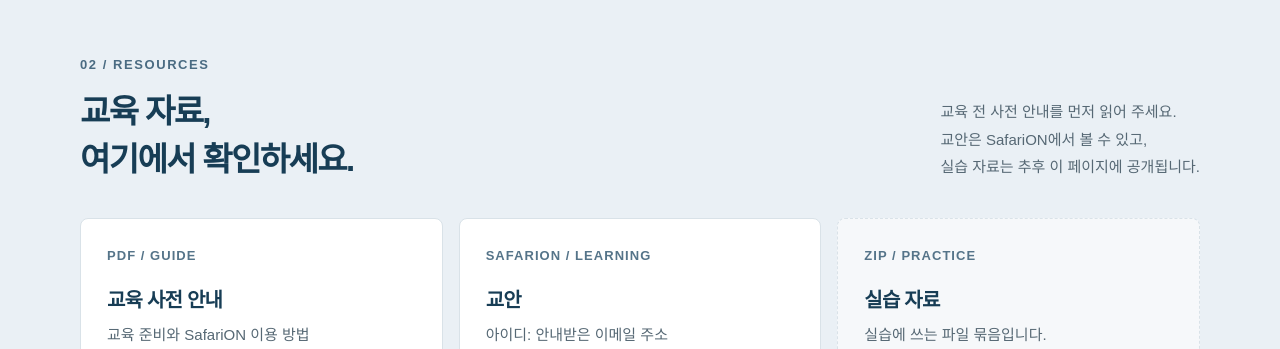
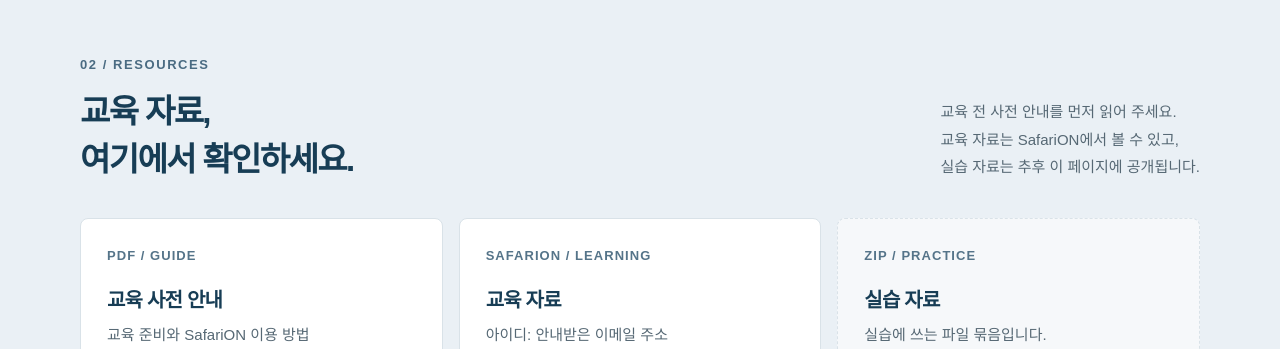
Before and after one commit to ax-helloworldlabs/mainbiz-gasan-claude, a plain HTML site: page index.html in a window 1280 px wide. Shown: the part 1980-2329 px from the top of the page. Drawn offline with Linux system fonts and the light colour scheme; a web font is replaced by a local one.

Commit message:
자료 카드 명칭 '교안' → '교육 자료'
Co-Authored-By: Claude Opus 5.5 <noreply@anthropic.com>

```diff
--- a/index.html
+++ b/index.html
@@ -108,11 +108,11 @@
   <div class="wrap section">
     <div class="section-heading">
       <div><p class="eyebrow">02 / RESOURCES</p><h2>교육 자료, <br>여기에서 확인하세요.</h2></div>
-      <p><span class="ln">교육 전 <span class="nw">사전 안내를 먼저 읽어 주세요.</span></span><span class="ln">교안은 <span class="nw">SafariON에서 볼 수 있고,</span></span><span class="ln">실습 자료는 <span class="nw">추후 이 페이지에 공개됩니다.</span></span></p>
+      <p><span class="ln">교육 전 <span class="nw">사전 안내를 먼저 읽어 주세요.</span></span><span class="ln">교육 자료는 <span class="nw">SafariON에서 볼 수 있고,</span></span><span class="ln">실습 자료는 <span class="nw">추후 이 페이지에 공개됩니다.</span></span></p>
     </div>
     <div class="resource-grid">
       <a class="resource-card" href="./assets/course-guide.pdf" target="_blank" rel="noopener noreferrer"><span class="resource-type">PDF / GUIDE</span><h3>교육 사전 안내</h3><p>교육 준비와 SafariON 이용 방법</p><span class="resource-bottom">PDF 확인하기 <b>↗</b></span></a>
-      <a class="resource-card" href="https://www.safarion.app/login" target="_blank" rel="noopener noreferrer"><span class="resource-type">SAFARION / LEARNING</span><h3>교안</h3><p><span class="nw">아이디: 안내받은 이메일 주소</span><br><span class="nw">초기 비밀번호: safarion</span></p><span class="resource-bottom">자료실 바로가기 <b>↗</b></span></a>
+      <a class="resource-card" href="https://www.safarion.app/login" target="_blank" rel="noopener noreferrer"><span class="resource-type">SAFARION / LEARNING</span><h3>교육 자료</h3><p><span class="nw">아이디: 안내받은 이메일 주소</span><br><span class="nw">초기 비밀번호: safarion</span></p><span class="resource-bottom">자료실 바로가기 <b>↗</b></span></a>
       <div class="resource-card pending" aria-disabled="true"><span class="resource-type">ZIP / PRACTICE</span><h3>실습 자료</h3><p>실습에 쓰는 파일 묶음입니다.<br>링크는 추후 공개됩니다.</p><span class="resource-bottom">추후 공개 예정</span></div>
     </div>
   </div>
```
